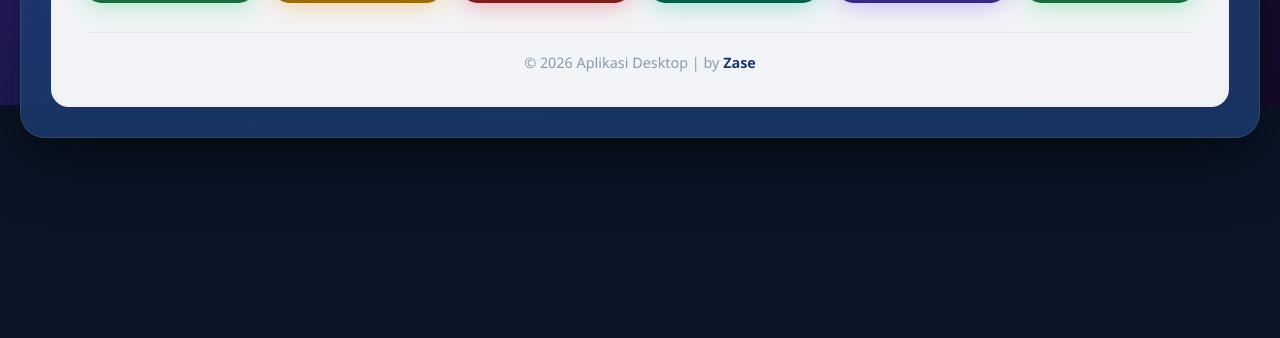
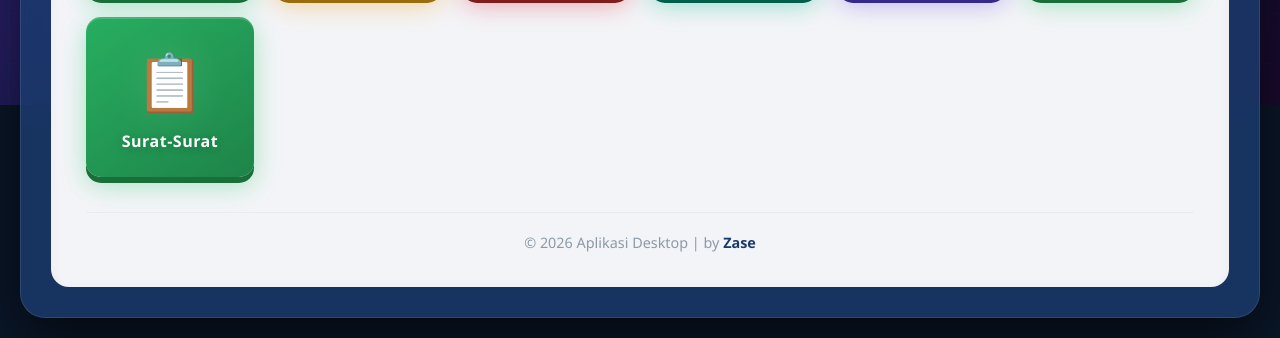
Before and after one commit to digipers/Lintasan, a plain HTML site: page index.html in a window 1280 px wide. Shown: the part 695-1033 px from the top of the page. Before the commit the page ends 853 px from the top, so only its background shows below. Drawn offline with Linux system fonts and the light colour scheme.

Commit message:
Update index.html

```diff
--- a/index.html
+++ b/index.html
@@ -775,6 +775,11 @@
                     <span class="label">Buat Piagam</span>
                     <span class="badge">Link</span>
                 </div>
+                 <div class="card" data-link="https://script.google.com/macros/s/AKfycbzwEDn-wmPzWUpIxgbmyt1lrwxKLcvmAd1lRuxX6QOmCpns8bsLqYgMLCkB-dG5PE4/exec" onclick="openLink(this)">
+                    <span class="icon">📋</span>
+                    <span class="label">Surat-Surat</span>
+                    <span class="badge">Link</span>
+                </div>
             </div>
 
             <!-- === FOOTER === -->
```
